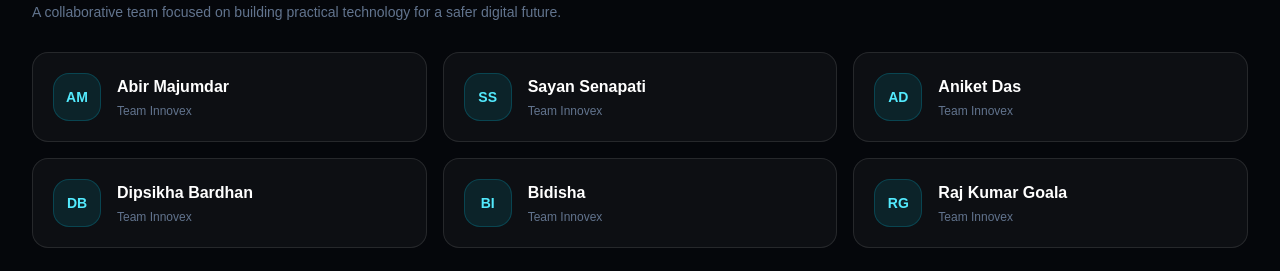
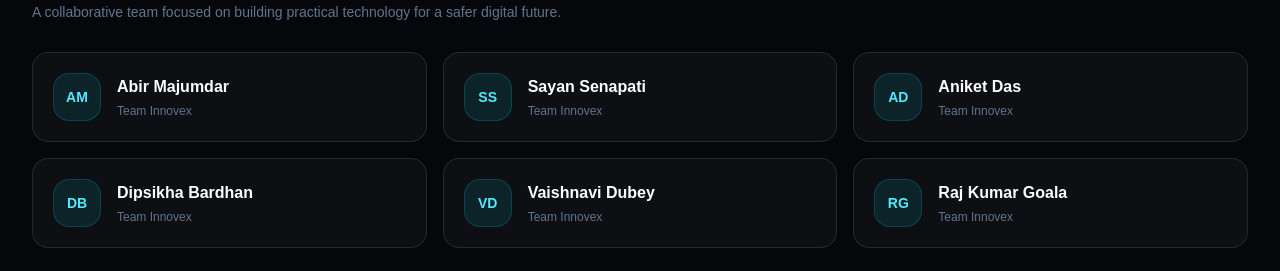
Before and after one commit to weresuccessors/innovex-security, a Next.js app: page /dashboard/about in a window 1280 px wide. Shown: the part 3031-3302 px from the top of the page. Built offline with nearby package versions, Linux system fonts and the light colour scheme.

Commit message:
Update team member details in about page

```diff
--- a/app/dashboard/about/page.tsx
+++ b/app/dashboard/about/page.tsx
@@ -22,9 +22,9 @@ const teamMembers = [
     initials: "DB",
   },
   {
-    name: "Bidisha",
+    name: "Vaishnavi Dubey",
     role: "Team Innovex",
-    initials: "BI",
+    initials: "VD",
   },
   {
     name: "Raj Kumar Goala",
```
